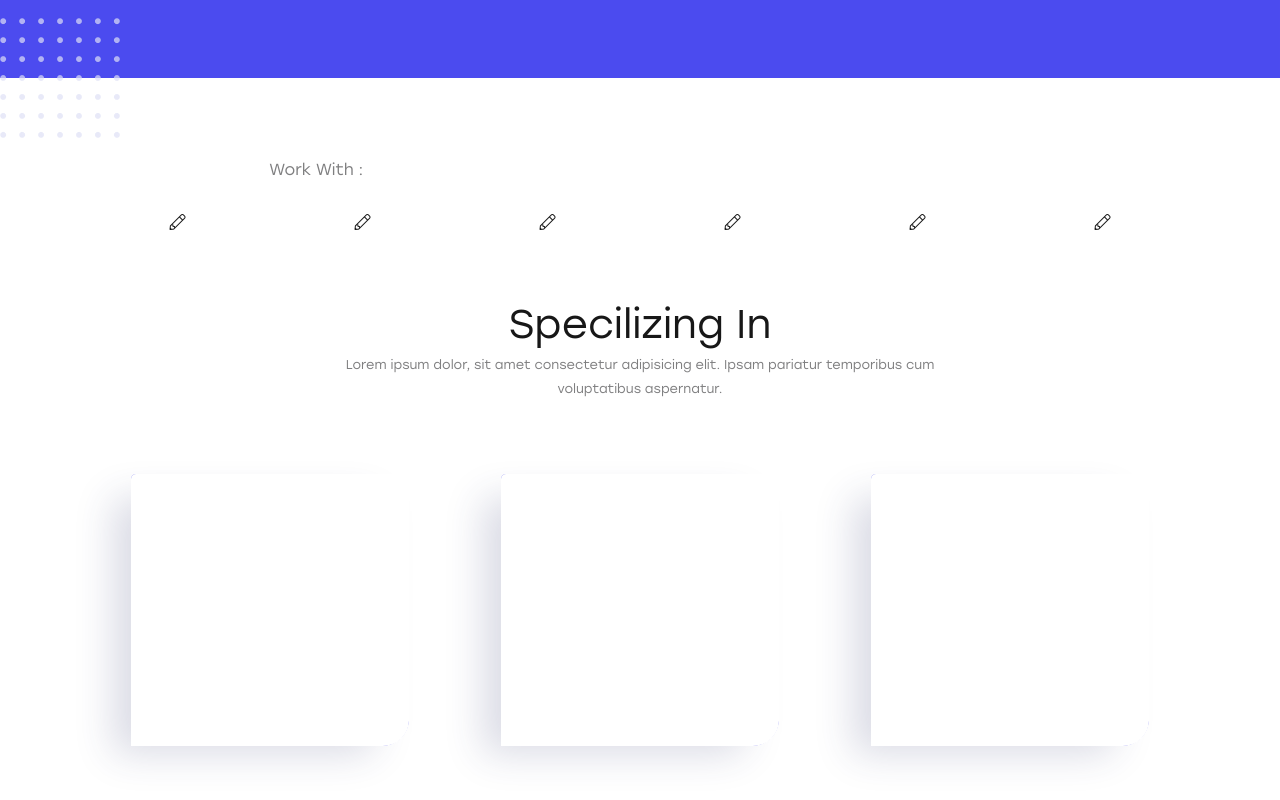
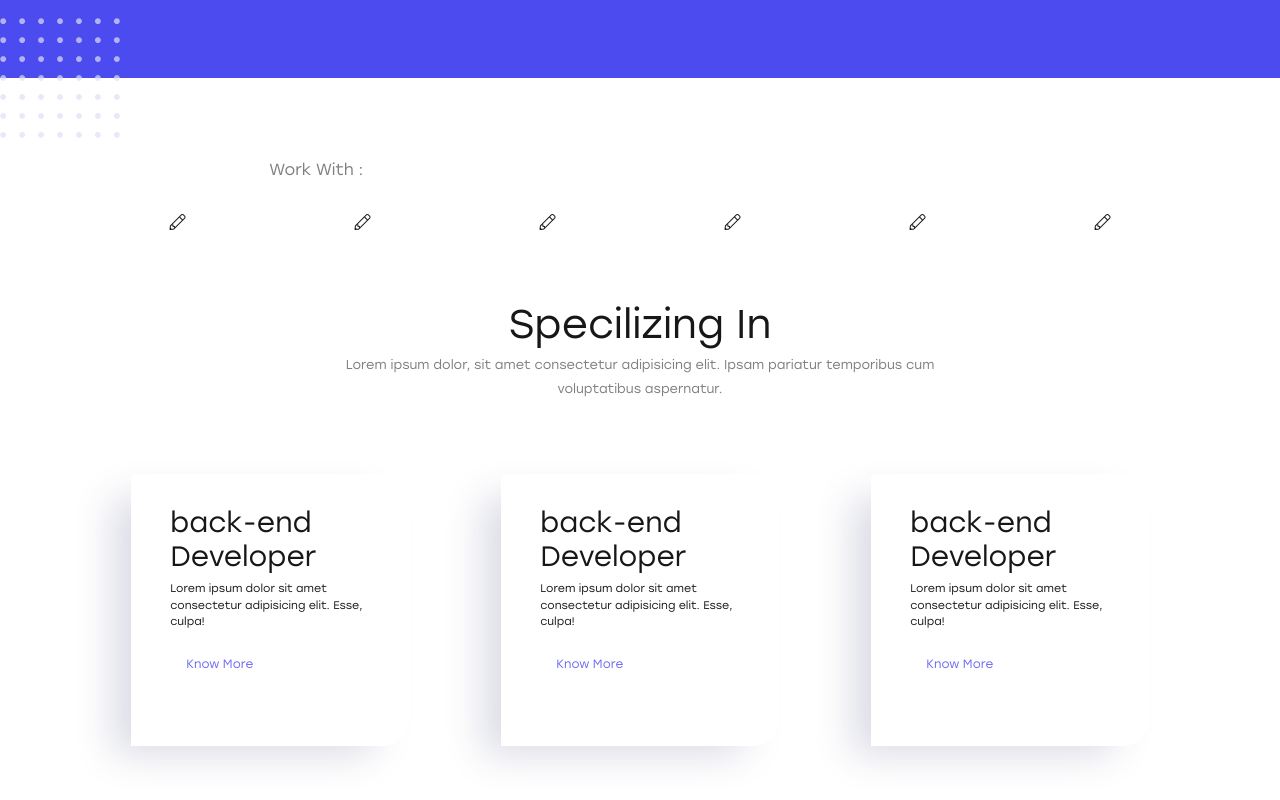
Before and after one commit to breezyx28/portfolio, a website: page index.html in a window 1280 px wide. Shown: the part 722-1522 px from the top of the page. Drawn offline with Linux system fonts and the light colour scheme.

Commit message:
new additions

```diff
--- a/css/main.css
+++ b/css/main.css
@@ -4,9 +4,9 @@
   --primary-text: #171717;
   --secondary-text: #7f7f80;
   --call-action: #6b6af4;
-  --primary-item: #4c4bef;
+  --primary-item: #4b4bef;
   --secondary-item: #6e6ef1;
-  --button-color: #6a69f5;
+  --button-color: #6969f5;
 }
 
 @font-face {
@@ -145,32 +145,43 @@ body {
 .cards {
   height: 20rem;
 }
+
 .cards .card {
   display: block;
-  background-color: var(--secondary-item);
+  background-color: white !important;
   border: none;
-  border-radius: 5px 0 10% 0;
+  border-radius: 5px 0 9.5% 0;
+  box-shadow: -1.6rem 1rem 2.4rem -0.5rem rgba(45, 51, 109, 0.175) !important;
   transition: 0.36s cubic-bezier(0.175, 0.885, 0.32, 1.275);
 }
 
-.cards .card {
-  will-change: transition, border;
+.cards .card:hover {
+  background-color: var(--primary-item) !important;
+  color: white !important;
+  border-radius: 5px 0 50% 0;
 }
-.cards .card::after {
+.cards .card:hover > .contain > a {
+  color: white !important;
+}
+.cards .card::before {
   content: '';
   position: absolute;
   top: 0;
   left: 0;
   width: 100%;
   height: 100%;
-  background-color: white !important;
-  border-radius: 5px 0 9.5% 0;
+}
+
+.cards .card:hover::before {
+  background-color: var(--secondary-item);
   transition: 0.36s cubic-bezier(0.175, 0.885, 0.32, 1.275);
-  box-shadow: -1.6rem 1rem 2.4rem -0.5rem rgba(45, 51, 109, 0.175) !important;
+  z-index: -1;
 }
-.cards .card:hover::after {
-  background-color: var(--primary-item) !important;
-  border-radius: 5px 0 50% 0;
-  transition: 0.64s cubic-bezier(0.175, 0.885, 0.32, 1.275);
-  box-shadow: -1.6rem 1rem 2.4rem -0.5rem rgba(45, 51, 109, 0.175) !important;
+
+.cards .card .contain p {
+  font-size: 11px;
 }
+.cards .card .contain a {
+  color: var(--call-action) !important;
+  font-size: 12px;
+}
--- a/index.html
+++ b/index.html
@@ -82,9 +82,27 @@
                 </div>
 
                 <div class="cards d-flex flex-row justify-content-around mt-5 pt-5">
-                    <div class="card col-10 col-sm-10 col-md-3 col-lg-3 col-xl-3"></div>
-                    <div class="card col-10 col-sm-10 col-md-3 col-lg-3 col-xl-3"></div>
-                    <div class="card col-10 col-sm-10 col-md-3 col-lg-3 col-xl-3"></div>
+                    <div class="card col-10 col-sm-10 col-md-3 col-lg-3 col-xl-3">
+                        <div class="contain p-4 mt-2">
+                            <h3>back-end Developer</h3>
+                            <p>Lorem ipsum dolor sit amet consectetur adipisicing elit. Esse, culpa!</p>
+                            <a class="nav-link" href="#">Know More</a>
+                        </div>
+                    </div>
+                    <div class="card col-10 col-sm-10 col-md-3 col-lg-3 col-xl-3">
+                        <div class="contain p-4 mt-2">
+                            <h3>back-end Developer</h3>
+                            <p>Lorem ipsum dolor sit amet consectetur adipisicing elit. Esse, culpa!</p>
+                            <a class="nav-link" href="#">Know More</a>
+                        </div>
+                    </div>
+                    <div class="card col-10 col-sm-10 col-md-3 col-lg-3 col-xl-3">
+                        <div class="contain p-4 mt-2">
+                            <h3>back-end Developer</h3>
+                            <p>Lorem ipsum dolor sit amet consectetur adipisicing elit. Esse, culpa!</p>
+                            <a class="nav-link" href="#">Know More</a>
+                        </div>
+                    </div>
                 </div>
             </div>
         </div>
```
